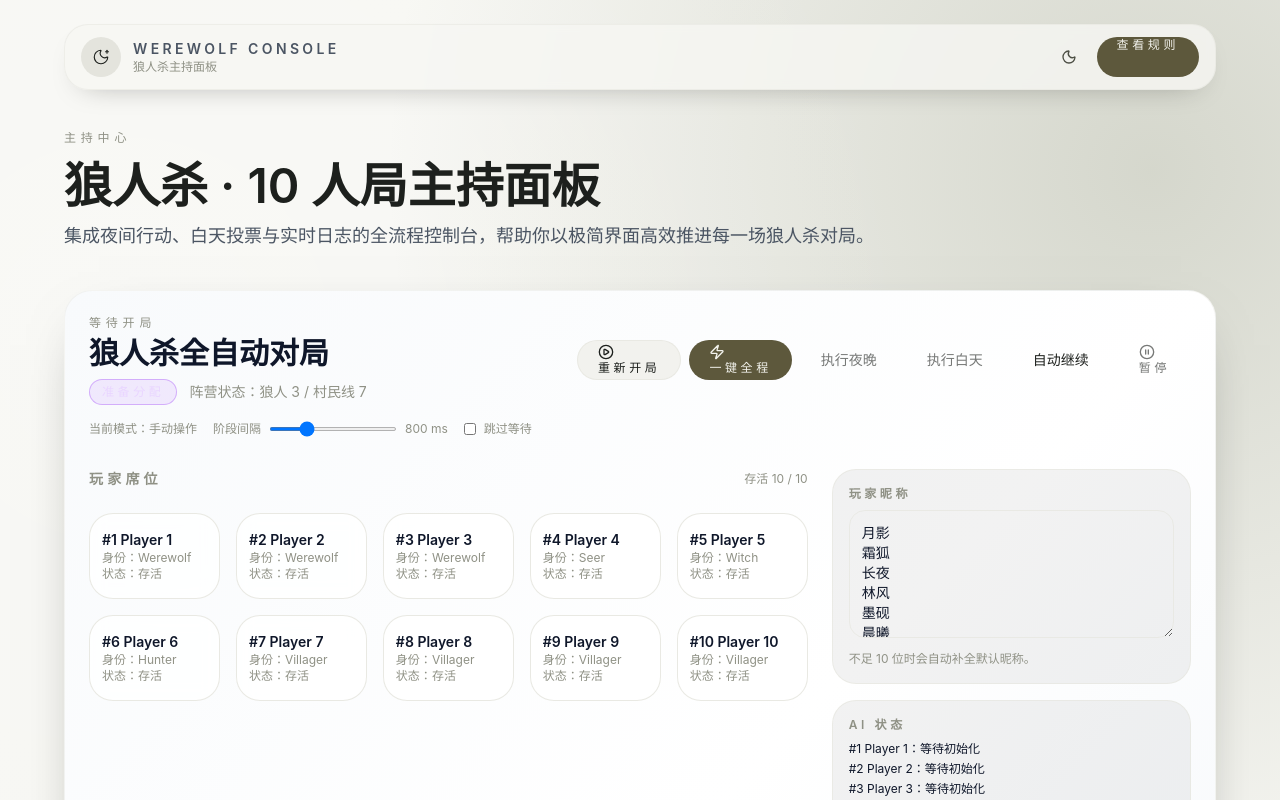
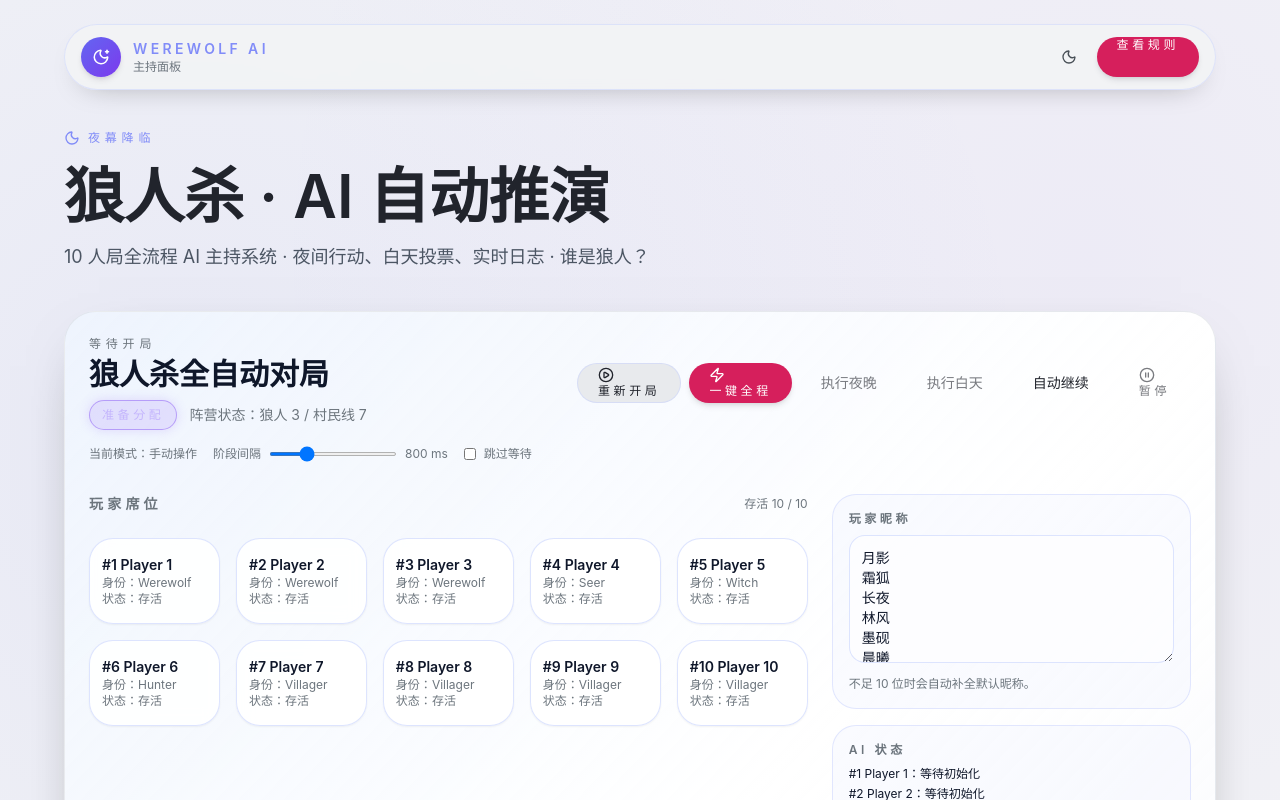
Before and after one commit to pgd-LC2/werewolf, a React (Vite) app: page / in a window 1280 px wide. Shown: the top 800 px of the page. Built offline with nearby package versions, Linux system fonts and the light colour scheme; the HTML template or start-up script is replaced by a standard one.

Commit message:
Updated package-lock.json

```diff
--- a/index.html
+++ b/index.html
@@ -4,10 +4,10 @@
     <meta charset="UTF-8" />
     <link rel="icon" type="image/svg+xml" href="/vite.svg" />
     <meta name="viewport" content="width=device-width, initial-scale=1.0" />
-    <title>Capsule Lab · 胶囊体验研究所</title>
+    <title>狼人杀 · AI 主持台</title>
     <meta
       name="description"
-      content="以胶囊化界面重塑关键业务触点，遵循 0.5 秒识别原则与高级极简设计标准。"
+      content="10 人局 AI 自动推演主持面板 · 夜幕降临，谁是狼人？"
     />
   </head>
   <body>
--- a/src/components/game/GameBoard.tsx
+++ b/src/components/game/GameBoard.tsx
@@ -211,19 +211,19 @@ export function GameBoard({ initialNames = DEFAULT_NAMES }: { initialNames?: str
   })
 
   const containerTone = cn(
-    'space-y-8 rounded-[28px] border border-surface-highlight/40 p-6 shadow-soft transition-colors duration-500',
+    'space-y-8 rounded-[32px] border p-6 shadow-soft transition-all duration-700',
     isNightPhase
-      ? 'bg-gradient-to-br from-slate-950 via-slate-900 to-gray-900 text-slate-100'
-      : 'bg-gradient-to-br from-slate-50 via-white to-slate-100 text-slate-900 dark:from-slate-900 dark:via-slate-950 dark:to-slate-900 dark:text-slate-100'
+      ? 'border-indigo-900/40 bg-gradient-to-br from-slate-950 via-indigo-950/80 to-violet-950/60 text-slate-100 shadow-[0_0_80px_-20px_rgba(99,102,241,0.3)]'
+      : 'border-surface-highlight/50 bg-gradient-to-br from-blue-50/80 via-white to-slate-50/80 text-slate-900 dark:border-indigo-900/30 dark:from-slate-900 dark:via-indigo-950/60 dark:to-slate-950 dark:text-slate-100'
   )
 
   const phaseBadge = cn(
-    'inline-flex items-center rounded-full px-3 py-1 text-xs font-medium uppercase tracking-[0.3em]',
+    'inline-flex items-center rounded-full px-3 py-1.5 text-xs font-medium uppercase tracking-[0.3em]',
     isNightPhase
-      ? 'border border-cyan-500/40 bg-cyan-500/10 text-cyan-200'
+      ? 'border border-indigo-400/50 bg-indigo-500/15 text-indigo-200 shadow-[0_0_12px_rgba(129,140,248,0.2)]'
       : isDayPhase
-        ? 'border border-amber-500/40 bg-amber-400/15 text-amber-700 dark:text-amber-200'
-        : 'border border-purple-500/40 bg-purple-500/10 text-purple-200'
+        ? 'border border-amber-500/50 bg-amber-400/20 text-amber-700 shadow-[0_0_12px_rgba(251,191,36,0.15)] dark:text-amber-200'
+        : 'border border-violet-500/50 bg-violet-500/15 text-violet-300 shadow-[0_0_12px_rgba(139,92,246,0.2)]'
   )
 
   return (
@@ -245,7 +245,7 @@ export function GameBoard({ initialNames = DEFAULT_NAMES }: { initialNames?: str
               </span>
             </p>
             {aiStatusMessage ? (
-              <p className='mt-2 rounded-2xl border border-amber-400/40 bg-amber-50 px-3 py-2 text-xs text-amber-700 dark:border-amber-300/30 dark:bg-amber-500/10 dark:text-amber-200'>
+              <p className='mt-2 rounded-full border border-amber-400/40 bg-amber-50 px-4 py-2 text-xs text-amber-700 dark:border-amber-300/30 dark:bg-amber-500/10 dark:text-amber-200'>
                 {aiStatusMessage}
               </p>
             ) : null}
@@ -343,10 +343,10 @@ export function GameBoard({ initialNames = DEFAULT_NAMES }: { initialNames?: str
               <div
                 key={player.id}
                 className={cn(
-                  'rounded-3xl border px-3 py-4 transition-all',
+                  'rounded-3xl border px-3 py-4 transition-all duration-300',
                   player.isAlive
-                    ? 'border-surface-highlight/80 bg-white/80 text-slate-900 backdrop-blur dark:border-slate-700 dark:bg-slate-800/70 dark:text-slate-100'
-                    : 'border-red-500/50 bg-red-500/10 text-red-500 dark:border-red-400/60 dark:text-red-300'
+                    ? 'border-indigo-200/60 bg-white/90 text-slate-900 shadow-sm hover:shadow-md backdrop-blur dark:border-indigo-900/50 dark:bg-indigo-950/40 dark:text-slate-100'
+                    : 'border-red-500/60 bg-red-500/15 text-red-600 shadow-[0_0_20px_-8px_rgba(220,38,38,0.4)] dark:border-red-400/60 dark:bg-red-950/40 dark:text-red-300'
                 )}
               >
                 <p className='text-sm font-semibold'>
@@ -355,7 +355,7 @@ export function GameBoard({ initialNames = DEFAULT_NAMES }: { initialNames?: str
                 <p className='text-xs text-gray-500 dark:text-gray-400'>身份：{player.role}</p>
                 <p className='text-xs text-gray-500 dark:text-gray-400'>状态：{formatPlayerStatus(player.isAlive)}</p>
                 {player.lastNightRoleResult ? (
-                  <p className='mt-2 rounded-2xl bg-black/5 p-2 text-[11px] text-gray-600 dark:bg-white/10 dark:text-gray-300'>
+                  <p className='mt-2 rounded-full bg-black/5 px-2.5 py-1.5 text-[11px] text-gray-600 dark:bg-white/10 dark:text-gray-300'>
                     {player.lastNightRoleResult}
                   </p>
                 ) : null}
@@ -365,12 +365,12 @@ export function GameBoard({ initialNames = DEFAULT_NAMES }: { initialNames?: str
         </section>
 
         <aside className='space-y-4'>
-          <div className='space-y-2 rounded-3xl border border-surface-highlight/60 bg-black/5 p-4 text-sm dark:bg-white/5'>
+          <div className='space-y-2 rounded-3xl border border-indigo-200/50 bg-indigo-50/30 p-4 text-sm dark:border-indigo-900/50 dark:bg-indigo-950/20'>
             <p className='text-xs font-semibold uppercase tracking-[0.3em] text-gray-500 dark:text-gray-300'>
               玩家昵称
             </p>
             <textarea
-              className='h-32 w-full rounded-2xl border border-surface-highlight/60 bg-transparent p-3 outline-none transition focus-visible:border-accent focus-visible:ring-2 focus-visible:ring-accent/40'
+              className='h-32 w-full rounded-2xl border border-indigo-200/60 bg-white/60 p-3 outline-none transition focus-visible:border-moon focus-visible:ring-2 focus-visible:ring-moon/30 dark:border-indigo-900/60 dark:bg-indigo-950/40'
               value={namesInput}
               onChange={(event) => setNamesInput(event.target.value)}
               placeholder='按行或逗号输入 10 位玩家昵称'
@@ -378,7 +378,7 @@ export function GameBoard({ initialNames = DEFAULT_NAMES }: { initialNames?: str
             <p className='text-xs text-gray-500 dark:text-gray-400'>不足 10 位时会自动补全默认昵称。</p>
           </div>
 
-          <div className='space-y-2 rounded-3xl border border-surface-highlight/60 bg-black/5 p-4 text-xs dark:bg-white/5'>
+          <div className='space-y-2 rounded-3xl border border-indigo-200/50 bg-indigo-50/30 p-4 text-xs dark:border-indigo-900/50 dark:bg-indigo-950/20'>
             <p className='text-xs font-semibold uppercase tracking-[0.3em] text-gray-500 dark:text-gray-300'>
               AI 状态
             </p>
@@ -422,7 +422,7 @@ export function GameBoard({ initialNames = DEFAULT_NAMES }: { initialNames?: str
             </ul>
           </div>
 
-          <div className='space-y-3 rounded-3xl border border-surface-highlight/60 bg-black/5 p-4 text-xs dark:bg-white/5'>
+          <div className='space-y-3 rounded-3xl border border-indigo-200/50 bg-indigo-50/30 p-4 text-xs dark:border-indigo-900/50 dark:bg-indigo-950/20'>
             <div className='flex items-center justify-between'>
               <p className='text-xs font-semibold uppercase tracking-[0.3em] text-gray-500 dark:text-gray-300'>
                 AI 回应
@@ -442,7 +442,7 @@ export function GameBoard({ initialNames = DEFAULT_NAMES }: { initialNames?: str
                 <div
                   key={player.id}
                   className={cn(
-                    'rounded-2xl border border-surface-highlight/50 bg-white/70 p-3 text-xs shadow-sm backdrop-blur dark:border-slate-700 dark:bg-slate-800/70',
+                    'rounded-2xl border border-indigo-200/60 bg-white/80 p-3 text-xs shadow-sm backdrop-blur dark:border-indigo-900/60 dark:bg-indigo-950/50',
                     !player.isAlive && 'opacity-70'
                   )}
                 >
@@ -462,7 +462,7 @@ export function GameBoard({ initialNames = DEFAULT_NAMES }: { initialNames?: str
                     <p className='text-[11px] text-gray-500 dark:text-gray-400'>动作：{actionText}</p>
                   ) : null}
                   {showThinking ? (
-                    <p className='mt-1 rounded-xl bg-black/5 p-2 text-[11px] text-gray-600 dark:bg-white/5 dark:text-gray-300'>
+                    <p className='mt-1 rounded-xl bg-indigo-50/60 p-2 text-[11px] text-gray-600 dark:bg-indigo-950/40 dark:text-gray-300'>
                       {thinkingText}
                     </p>
                   ) : null}
@@ -478,12 +478,12 @@ export function GameBoard({ initialNames = DEFAULT_NAMES }: { initialNames?: str
           <h3 className='text-sm font-semibold tracking-[0.3em] text-gray-500 dark:text-gray-300'>对局日志</h3>
           <span className='text-xs text-gray-500 dark:text-gray-400'>共 {state.gameLog.length} 条记录</span>
         </div>
-        <div className='max-h-96 space-y-2 overflow-y-auto rounded-2xl border border-surface-highlight/60 bg-white/70 p-4 text-sm text-base-foreground shadow-inner dark:border-slate-700 dark:bg-slate-900/60 dark:text-slate-100'>
+        <div className='max-h-96 space-y-2 overflow-y-auto rounded-2xl border border-indigo-200/60 bg-white/80 p-4 text-sm text-base-foreground shadow-inner dark:border-indigo-900/60 dark:bg-indigo-950/50 dark:text-slate-100'>
           {state.gameLog.length ? (
             state.gameLog.map((log, index) => (
               <p
                 key={`${log}-${index}`}
-                className='rounded-xl bg-black/5 px-3 py-2 text-sm font-semibold text-base-foreground dark:bg-white/10'
+                className='rounded-xl bg-indigo-50/50 px-3 py-2 text-sm font-medium text-base-foreground dark:bg-indigo-950/40'
               >
                 {log}
               </p>
@@ -494,11 +494,11 @@ export function GameBoard({ initialNames = DEFAULT_NAMES }: { initialNames?: str
         </div>
 
         {state.highlights.length ? (
-          <div className='space-y-2 rounded-2xl border border-surface-highlight/60 bg-white/70 p-4 text-xs text-gray-600 shadow-inner dark:border-slate-700 dark:bg-slate-900/60 dark:text-slate-200'>
+          <div className='space-y-2 rounded-2xl border border-indigo-200/60 bg-white/80 p-4 text-xs text-gray-600 shadow-inner dark:border-indigo-900/60 dark:bg-indigo-950/50 dark:text-slate-200'>
             <p className='text-xs font-semibold uppercase tracking-[0.3em] text-gray-500 dark:text-gray-300'>关键事件</p>
             <ul className='space-y-1'>
               {state.highlights.map((item, index) => (
-                <li key={`${item}-${index}`} className='rounded-xl bg-black/5 px-3 py-2 dark:bg-white/10'>
+                <li key={`${item}-${index}`} className='rounded-xl bg-indigo-50/50 px-3 py-2 dark:bg-indigo-950/40'>
                   {item}
                 </li>
               ))}
--- a/src/components/layout/Header.tsx
+++ b/src/components/layout/Header.tsx
@@ -32,21 +32,21 @@ export function Header() {
 
   return (
     <header className="sticky top-4 z-30">
-      <div className="flex items-center justify-between rounded-3xl border border-surface-highlight/50 bg-base/80 px-4 py-3 shadow-subtle backdrop-blur-xs">
+      <div className="flex items-center justify-between rounded-full border border-indigo-200/50 bg-base/80 px-4 py-3 shadow-subtle backdrop-blur-xs dark:border-indigo-900/40">
         <div className="flex items-center gap-3">
           <button
             type="button"
             onClick={handleLogoClick}
-            className="flex h-10 w-10 items-center justify-center rounded-pill bg-surface-highlight text-base-foreground transition hover:scale-105"
+            className="flex h-10 w-10 items-center justify-center rounded-pill bg-gradient-to-br from-indigo-500 to-violet-600 text-white shadow-md transition hover:scale-105 hover:shadow-lg"
             aria-label="返回主持面板"
           >
-            <MoonStar size={18} strokeWidth={1.5} />
+            <MoonStar size={18} strokeWidth={2} />
           </button>
           <div className="leading-tight">
-            <p className="text-sm font-semibold tracking-[0.24em] uppercase text-gray-600 dark:text-gray-200">
-              Werewolf Console
+            <p className="text-sm font-semibold tracking-[0.24em] uppercase text-moon dark:text-indigo-300">
+              Werewolf AI
             </p>
-            <p className="text-xs text-gray-500">{onRulesPage ? '规则手册' : '狼人杀主持面板'}</p>
+            <p className="text-xs text-gray-500 dark:text-gray-400">{onRulesPage ? '规则手册' : '主持面板'}</p>
           </div>
         </div>
 
--- a/src/components/ui/Button.tsx
+++ b/src/components/ui/Button.tsx
@@ -11,9 +11,9 @@ type ButtonProps = ButtonHTMLAttributes<HTMLButtonElement> & {
 }
 
 const variantStyles: Record<ButtonVariant, string> = {
-  primary: 'bg-accent text-accent-foreground shadow-soft hover:bg-accent/90 border-transparent',
-  muted: 'bg-surface border border-surface-highlight/60 text-base-foreground hover:bg-surface-highlight/70',
-  ghost: 'bg-transparent border border-transparent text-base-foreground hover:bg-surface-highlight/30'
+  primary: 'bg-accent text-accent-foreground shadow-md hover:bg-accent/90 hover:shadow-lg border-transparent',
+  muted: 'bg-surface border border-indigo-200/50 text-base-foreground hover:bg-surface-highlight/80 dark:border-indigo-900/40',
+  ghost: 'bg-transparent border border-transparent text-base-foreground hover:bg-indigo-100/50 dark:hover:bg-indigo-950/30'
 }
 
 const sizeStyles: Record<ButtonSize, string> = {
--- a/src/index.css
+++ b/src/index.css
@@ -4,24 +4,28 @@
 
 :root {
   color-scheme: light;
-  --color-base: 60 18% 96%;
-  --color-base-foreground: 120 6% 12%;
-  --color-surface: 60 12% 94%;
-  --color-surface-muted: 60 8% 90%;
-  --color-surface-highlight: 60 12% 88%;
-  --color-accent: 50 22% 30%;
-  --color-accent-foreground: 60 20% 94%;
+  --color-base: 220 15% 96%;
+  --color-base-foreground: 220 15% 15%;
+  --color-surface: 220 12% 92%;
+  --color-surface-muted: 220 10% 88%;
+  --color-surface-highlight: 220 12% 85%;
+  --color-accent: 340 75% 48%;
+  --color-accent-foreground: 0 0% 100%;
+  --color-night: 240 45% 12%;
+  --color-day: 45 95% 70%;
 }
 
 :root[data-theme='dark'] {
   color-scheme: dark;
-  --color-base: 120 8% 8%;
-  --color-base-foreground: 60 15% 92%;
-  --color-surface: 120 6% 12%;
-  --color-surface-muted: 120 6% 16%;
-  --color-surface-highlight: 120 8% 20%;
-  --color-accent: 50 38% 55%;
-  --color-accent-foreground: 120 10% 8%;
+  --color-base: 240 25% 8%;
+  --color-base-foreground: 220 15% 92%;
+  --color-surface: 240 20% 12%;
+  --color-surface-muted: 240 18% 16%;
+  --color-surface-highlight: 240 20% 20%;
+  --color-accent: 340 85% 55%;
+  --color-accent-foreground: 0 0% 100%;
+  --color-night: 240 50% 10%;
+  --color-day: 45 80% 60%;
 }
 
 @layer base {
@@ -31,8 +35,10 @@
 
   body {
     @apply bg-base text-base-foreground font-sans antialiased min-h-screen;
-    background-image: radial-gradient(circle at 10% 20%, rgba(255, 255, 255, 0.25), transparent 45%),
-      radial-gradient(circle at 90% 10%, rgba(112, 120, 90, 0.25), transparent 40%);
+    background-image:
+      radial-gradient(circle at 15% 25%, rgba(99, 102, 241, 0.08), transparent 50%),
+      radial-gradient(circle at 85% 15%, rgba(139, 92, 246, 0.06), transparent 45%),
+      radial-gradient(circle at 50% 80%, rgba(220, 38, 38, 0.04), transparent 40%);
   }
 
   ::selection {
--- a/src/pages/Home.tsx
+++ b/src/pages/Home.tsx
@@ -1,15 +1,21 @@
+import { Moon } from 'lucide-react'
 import { GameBoard } from '../components/game/GameBoard'
 
 export function Home() {
   return (
     <div className="pb-12">
       <section className="space-y-10">
-        <div className="space-y-4">
-          <p className="text-xs uppercase tracking-[0.4em] text-gray-500">主持中心</p>
-          <div className="space-y-3">
-            <h1 className="text-4xl font-semibold text-base-foreground sm:text-5xl">狼人杀 · 10 人局主持面板</h1>
-            <p className="text-lg text-gray-600 dark:text-gray-300">
-              集成夜间行动、白天投票与实时日志的全流程控制台，帮助你以极简界面高效推进每一场狼人杀对局。
+        <div className="space-y-5">
+          <div className="flex items-center gap-2">
+            <Moon className="h-4 w-4 text-moon" strokeWidth={2} />
+            <p className="text-xs uppercase tracking-[0.4em] text-moon">夜幕降临</p>
+          </div>
+          <div className="space-y-4">
+            <h1 className="text-4xl font-semibold text-base-foreground sm:text-5xl md:text-6xl">
+              狼人杀 · AI 自动推演
+            </h1>
+            <p className="text-lg leading-relaxed text-gray-600 dark:text-gray-300">
+              10 人局全流程 AI 主持系统 · 夜间行动、白天投票、实时日志 · 谁是狼人？
             </p>
           </div>
         </div>
--- a/tailwind.config.js
+++ b/tailwind.config.js
@@ -5,14 +5,14 @@ export default {
     extend: {
       colors: {
         gray: {
-          50: '#f7f7f4',
-          100: '#efefe7',
-          200: '#dedfd2',
-          300: '#c8cabb',
-          500: '#8f9185',
-          700: '#4d4f45',
-          800: '#2b2d25',
-          900: '#161711'
+          50: '#f8f9fa',
+          100: '#e9ecef',
+          200: '#dee2e6',
+          300: '#ced4da',
+          500: '#6c757d',
+          700: '#495057',
+          800: '#343a40',
+          900: '#212529'
         },
         base: {
           DEFAULT: 'hsl(var(--color-base) / <alpha-value>)',
@@ -27,7 +27,12 @@ export default {
           DEFAULT: 'hsl(var(--color-accent) / <alpha-value>)',
           foreground: 'hsl(var(--color-accent-foreground) / <alpha-value>)'
         },
-        warn: '#d64545'
+        night: 'hsl(var(--color-night) / <alpha-value>)',
+        day: 'hsl(var(--color-day) / <alpha-value>)',
+        blood: '#dc2626',
+        moon: '#818cf8',
+        wolf: '#7c3aed',
+        warn: '#dc2626'
       },
       fontFamily: {
         sans: ['"SF Pro Display"', 'Inter', 'HarmonyOS Sans', 'system-ui', 'sans-serif']
```
Also changed, not shown: src/components/game/RulesPanel.tsx (+5 -5 lines), src/pages/Rules.tsx (+12 -6 lines), 1 other file (tests, documents, lock files or other folders).
